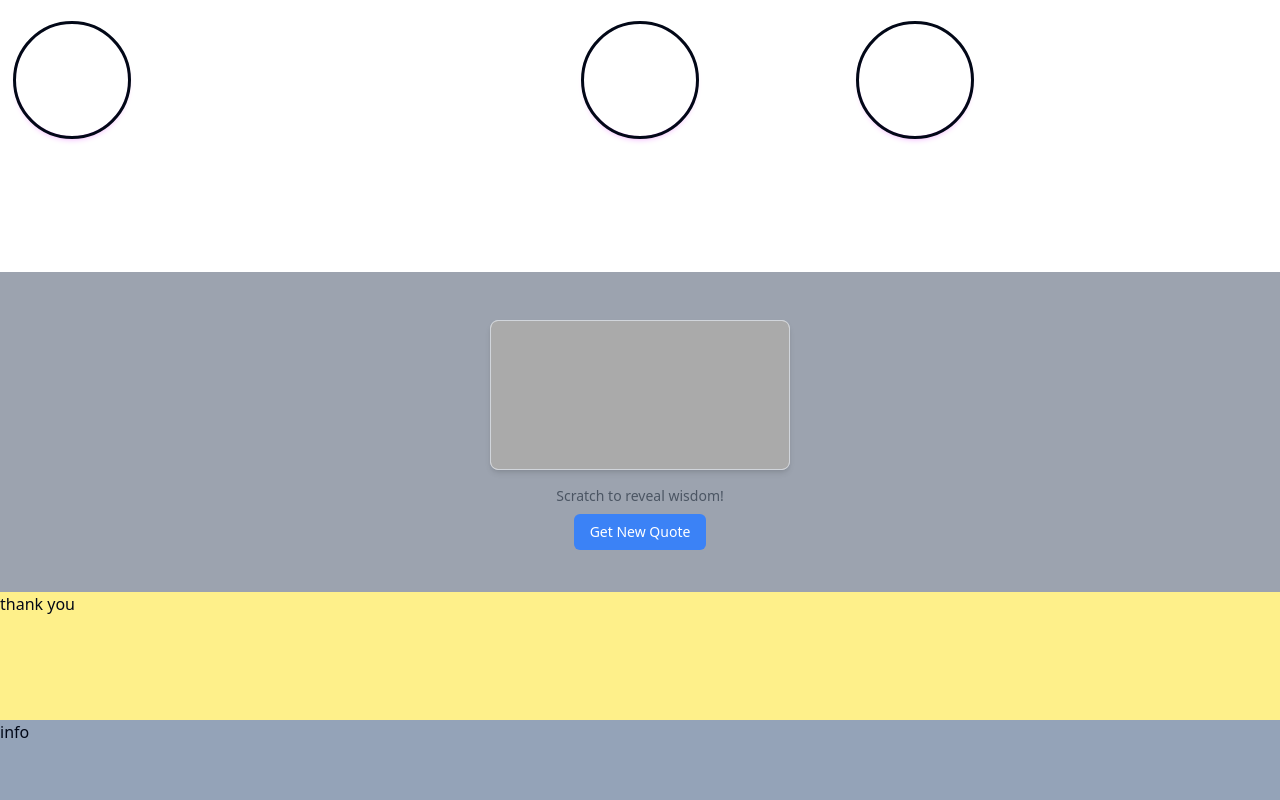
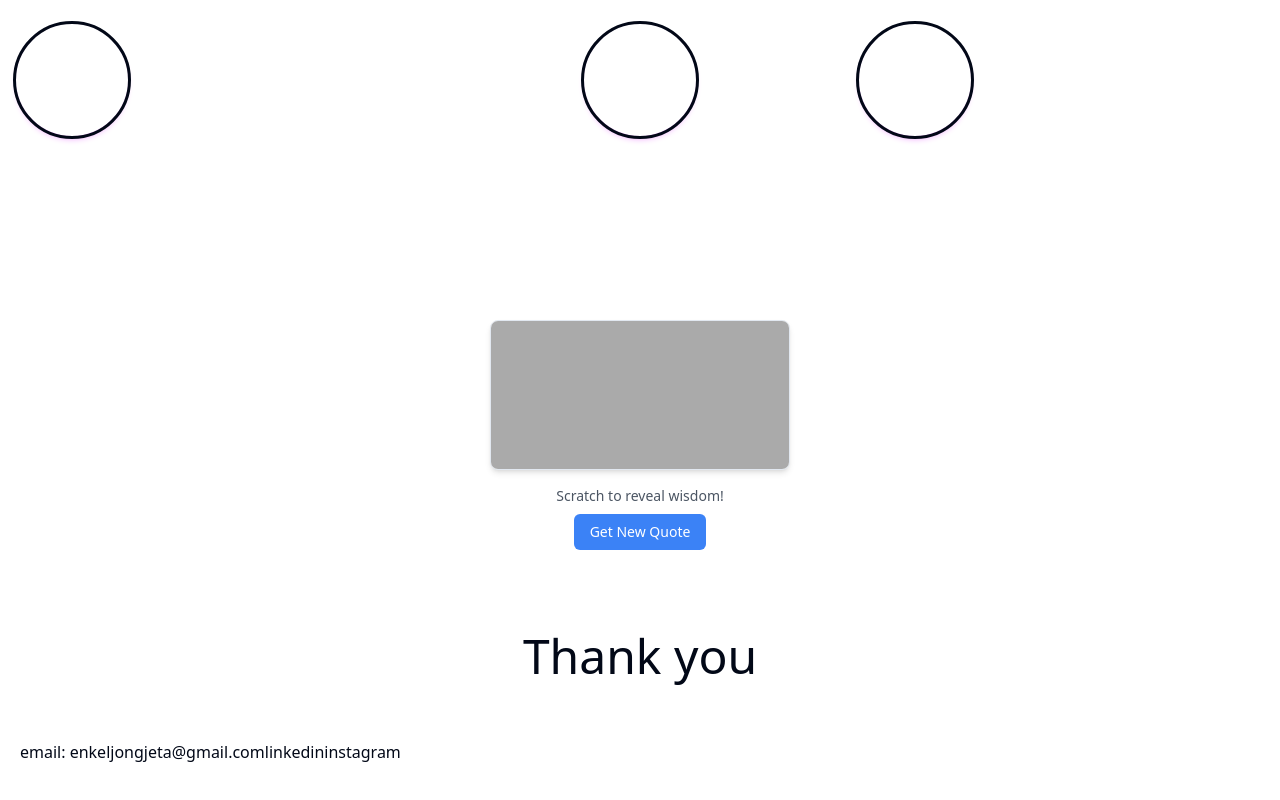
Before and after one commit to Ioni12/portfolio2, a React (Vite) app: page / in a window 1280 px wide. Shown: the part 1912-2712 px from the top of the page. Built offline with nearby package versions, Linux system fonts and the light colour scheme; a web font is replaced by a local one.

Commit message:
pseudo complete

```diff
--- a/src/Info.jsx
+++ b/src/Info.jsx
@@ -4,8 +4,15 @@ export default function Info()
 {
     return(
         <>
-            <div className="bg-slate-400 h-40">
-                info
+            <div className=" h-40">
+                <div className="flex">
+                    <div className="flex items-center mt-5 ml-5">
+                        <h2>email: enkeljongjeta@gmail.com</h2>
+                        <img src="" alt="" />
+                        <h2>linkedin</h2>
+                        <h2>instagram</h2>
+                    </div>
+                </div>
             </div>
         </>
     )
--- a/src/Luck.jsx
+++ b/src/Luck.jsx
@@ -4,7 +4,7 @@ export default function Luck()
 {
     return(
         <>
-            <div className="bg-gray-400 h-80 py-12">
+            <div className="h-80 py-12">
                 <ScratchCard/>
             </div>
         </>
--- a/src/Scratch_card.jsx
+++ b/src/Scratch_card.jsx
@@ -128,11 +128,11 @@ const ScratchCard = ({ width = 300, height = 150 }) => {
   return (
     <div className="flex flex-col items-center gap-4">
       <div
-        className="relative border border-gray-300 rounded-lg overflow-hidden bg-white shadow-md"
+        className="relative border  rounded-lg overflow-hidden bg-white shadow-md"
         style={{ width, height }}
       >
         <div
-          className="absolute inset-0 flex items-center justify-center p-6 text-center text-lg text-gray-700"
+          className="absolute inset-0 flex items-center justify-center p-6 text-center text-lg"
         >
           {isLoading ? (
             <div className="animate-pulse">Loading...</div>
--- a/src/Thank_you.jsx
+++ b/src/Thank_you.jsx
@@ -4,8 +4,8 @@ export default function Thank_you()
 {
     return(
         <>
-            <div className="bg-yellow-200 h-32">
-                thank you
+            <div className=" h-32 flex items-center justify-center">
+                <h1 className="font-Tanker text-[48px]">Thank you</h1>
             </div>
         </>
     )
```
